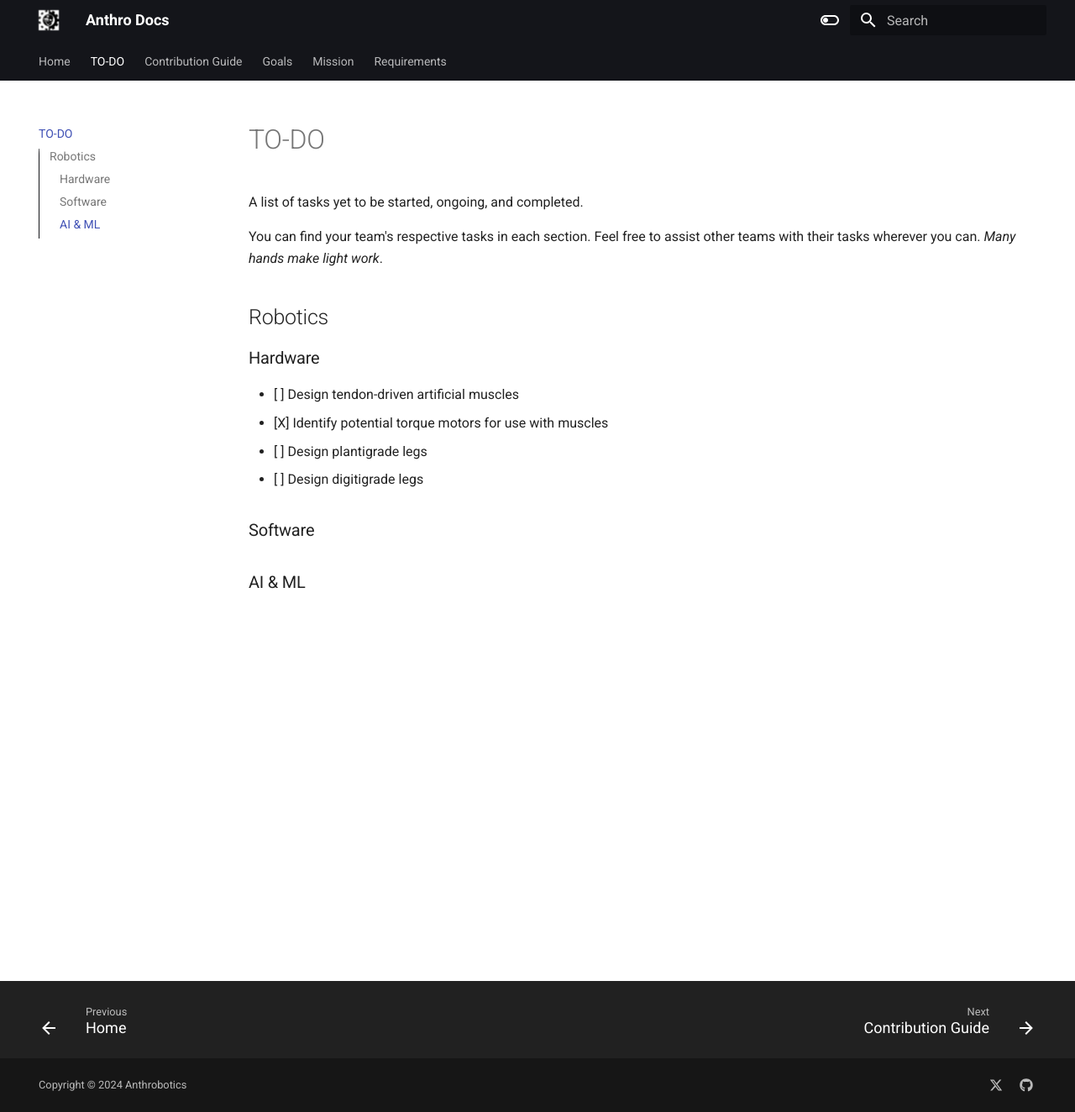
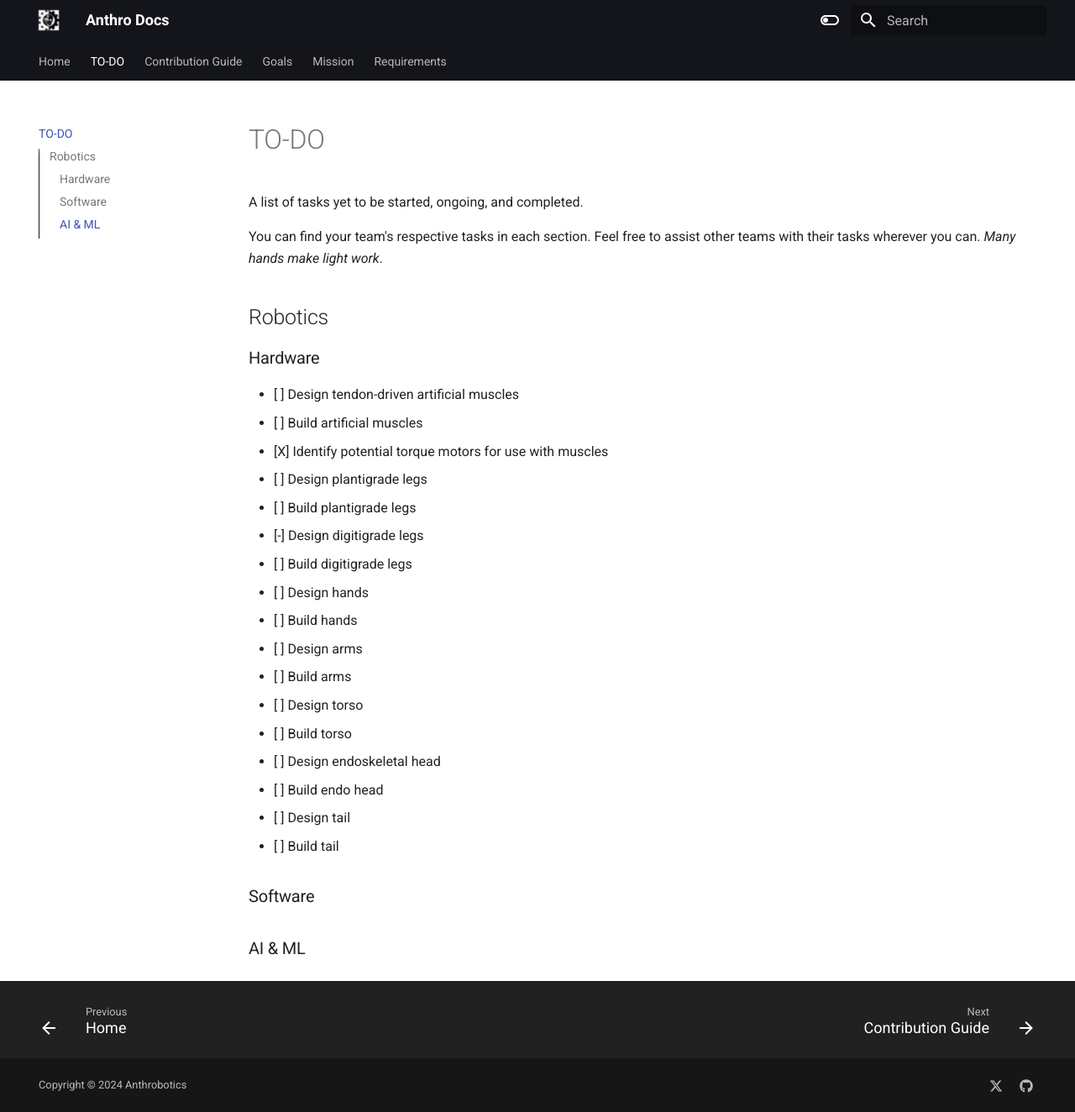
Before and after one commit to Anthrobotics/anthro-docs, an MkDocs documentation site: the page built from docs/TO-DO.md, in a window 1280 px wide and 1324 px high. Shown: the whole window at 84% size. Built offline with MkDocs 1.6.1 and Material for MkDocs 9.7.7, drawn with Linux system fonts in a browser that asks for light colours.

Commit message:
Update TO-DO.md

```diff
--- a/docs/TO-DO.md
+++ b/docs/TO-DO.md
@@ -9,9 +9,22 @@ You can find your team's respective tasks in each section. Feel free to assist o
 ### Hardware
 
 - [ ] Design tendon-driven artificial muscles
+- [ ] Build artificial muscles
 - [X] Identify potential torque motors for use with muscles
 - [ ] Design plantigrade legs
-- [ ] Design digitigrade legs
+- [ ] Build plantigrade legs
+- [-] Design digitigrade legs
+- [ ] Build digitigrade legs
+- [ ] Design hands
+- [ ] Build hands
+- [ ] Design arms
+- [ ] Build arms
+- [ ] Design torso
+- [ ] Build torso
+- [ ] Design endoskeletal head
+- [ ] Build endo head
+- [ ] Design tail
+- [ ] Build tail
 
 ### Software
 
```
